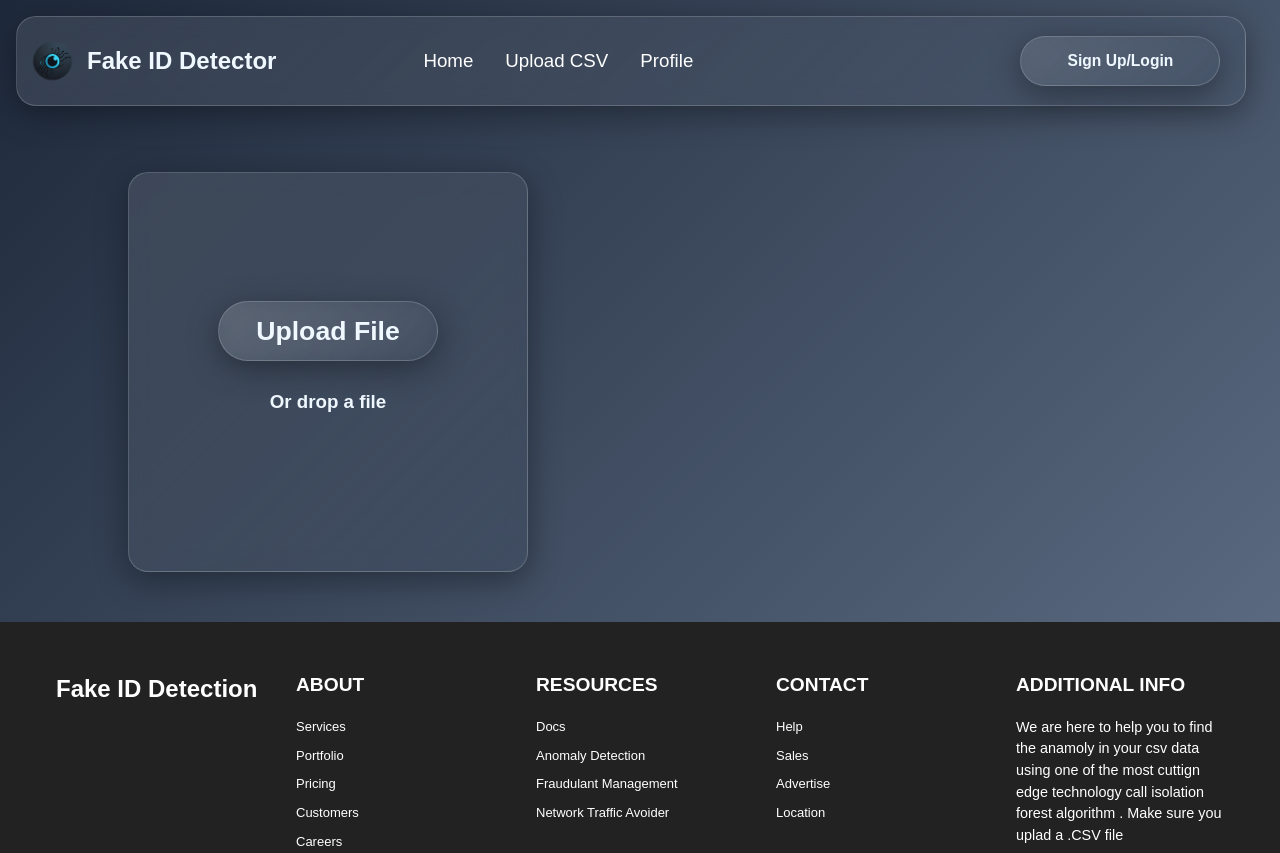
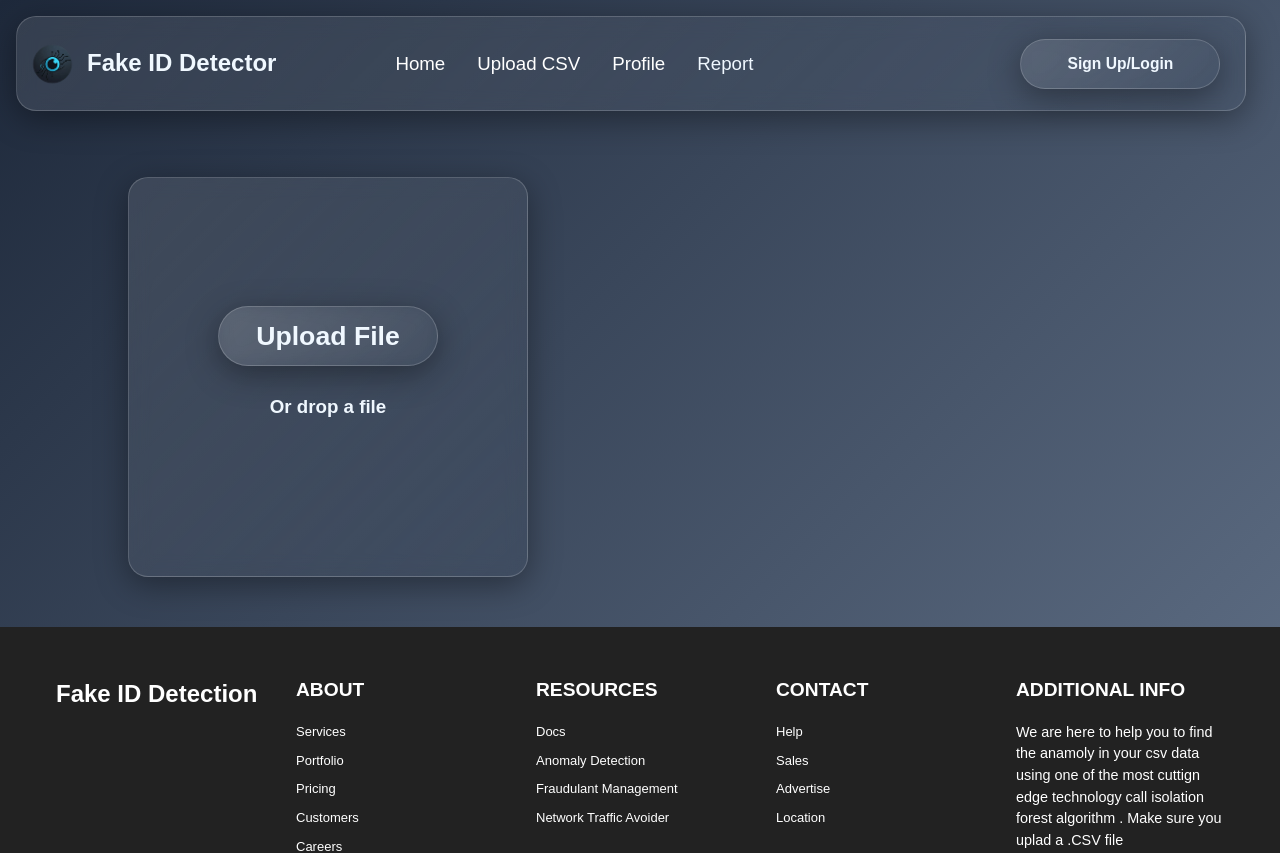
Before and after one commit to keerthirajsivashankar/Fake_ID_Detection, a React (Vite) app: page / in a window 1280 px wide. Shown: the top 853 px of the page. Built offline with nearby package versions, Linux system fonts and the light colour scheme.

Commit message:
lets do it tmr

```diff
--- a/src/App.jsx
+++ b/src/App.jsx
@@ -32,7 +32,7 @@ const Header = () => (
         <li><h3><Link to="/">Home</Link></h3></li>
         <li><h3><Link to="/upload" className="hover:underline">Upload CSV</Link></h3></li>
         <li><h3><Link to="/profile" className="hover:underline">Profile</Link></h3></li>
-        <li><h3></h3></li>
+        <li><h3>Report</h3></li>
       </ul>
       <button className="buttonh"><h3>Sign Up/Login</h3></button>
     </nav>
--- a/src/index.css
+++ b/src/index.css
@@ -13,7 +13,7 @@ body {
 }
 .header{
   width: 1230px;
-  height: 90px;
+  height: 95px;
   margin: 1rem;
   border-radius: 16px;
   display: flex ;
```
